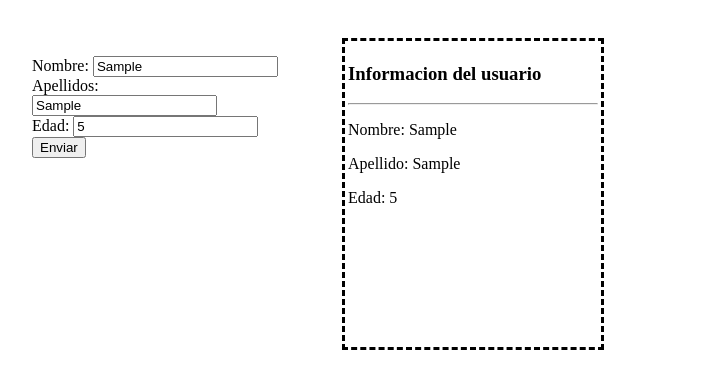
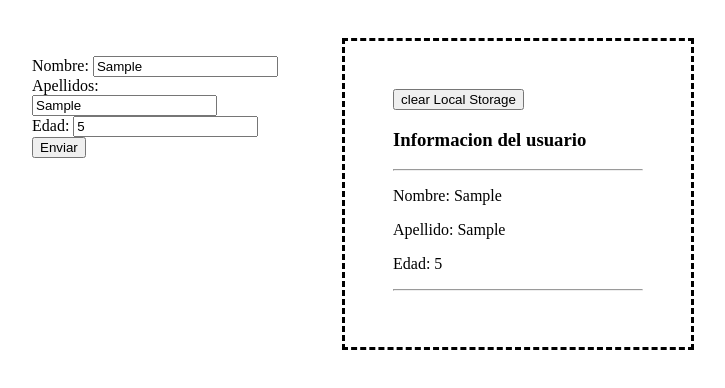
Before and after one commit to Jamaceat/RoadToAngular, a plain HTML site: page index.html in a window 1280 px wide. Both pictures are taken after typing "Sample", "Sample", "5" into the empty fields and a click on the input "Enviar". Shown: the whole page, without its empty margins (6-731 px from the left). Drawn offline with Linux system fonts and the light colour scheme.

Commit message:
localStorage management
minor details localStorage

```diff
--- a/index.html
+++ b/index.html
@@ -6,14 +6,15 @@
 		<style>
 			.box {
 				width: 250px;
-				height: 300px;
+				height: auto;
 				float: left;
 				margin: 30px;
 			}
 
 			.dashed {
 				border: 3px dashed black;
-				padding: 3px;
+
+				padding: 3rem;
 			}
 		</style>
 		<title>Document</title>
@@ -35,11 +36,9 @@
 			</form>
 		</div>
 		<div class="box dashed">
+			<button id="deleteLocal">clear Local Storage</button>
 			<h3>Informacion del usuario</h3>
 			<hr />
-			<p id="nombre">Nombre: <span></span></p>
-			<p id="apellido">Apellido: <span></span></p>
-			<p id="edad">Edad: <span></span></p>
 		</div>
 	</body>
 	<script type="text/javascript" src="index.js"></script>
--- a/index.js
+++ b/index.js
@@ -1,29 +1,70 @@
+let data = localStorage.getItem("usuarios");
+let box_dashed = document.querySelector(".dashed");
 let formulario = document.querySelector("#formulario");
-let box_dashed = document.querySelector(".dashed");
+let deleteStorageButton = document.querySelector("#deleteLocal");
 
-box_dashed.style.display = "none";
+const LOCAL_STORAGE_KEY = "usuarios";
 
-formulario.addEventListener("submit", (evt) => {
-	evt.preventDefault();
-	console.log("Evento submit enviado");
+let datos = getLocalStorage();
 
-	let nombre = document.querySelector("#nombre").value;
-	let apellido = document.querySelector("#apellido").value;
-	let edad = document.querySelector("#edad").value;
-	console.log(nombre, edad, apellido);
+if (datos) {
+	datos.forEach((usuario) => {
+		addToTable(usuario);
+	});
+	box_dashed.style.display = "block";
+}
 
-	let info = [nombre, apellido, edad];
+deleteStorageButton.addEventListener("click", (event) => {
+	Array.from(box_dashed.querySelectorAll("div.item")).forEach((x) => {
+		x.remove();
+	});
+	deleteLocalStorage();
+});
 
-	let show_info = Array.from(document.querySelectorAll(".dashed p span"));
+formulario.addEventListener("submit", (event) => {
+	event.preventDefault();
+	let nombre = formulario.querySelector("#nombre").value;
+	let apellido = formulario.querySelector("#apellido").value;
+	let edad = formulario.querySelector("#edad").value;
 
-	show_info.forEach((x, i) => {
-		x.textContent = info[i];
-	});
+	let usuario = { nombre, apellido, edad };
+	persist(usuario);
+});
 
-	// info.forEach((x) => {
-	// 	let p = document.createElement("p");
-	// 	p.append(x);
-	// 	box_dashed.append(p);
-	// });
-	box_dashed.style.display = "block";
-});
+box_dashed.style.display = "block";
+
+// function addUser() {
+// 	let row = createRow();
+// 	let contenedor = document.querySelector(".dashed");
+// 	contenedor.insertAdjacentHTML("beforeend", row);
+// }
+
+function persist(usuario) {
+	if (datos) setLocalStorage([...datos, usuario]);
+	else setLocalStorage([usuario]);
+	addToTable(usuario);
+}
+
+function addToTable(usuario) {
+	box_dashed.insertAdjacentHTML("beforeend", createRow(usuario));
+}
+
+function createRow(x) {
+	return `<div class="item">
+	<p id="nombre">Nombre: <span>${x.nombre}</span></p>
+	<p id="apellido">Apellido: <span>${x.apellido}</span></p>
+	<p id="edad">Edad: <span>${x.edad}</span></p>
+	<hr/></div>`;
+}
+
+function getLocalStorage() {
+	return JSON.parse(localStorage.getItem(LOCAL_STORAGE_KEY)); // Consigue el json de los datos guardados en el local storage
+}
+
+function setLocalStorage(usuarios) {
+	localStorage.setItem(LOCAL_STORAGE_KEY, JSON.stringify(usuarios));
+}
+
+function deleteLocalStorage() {
+	localStorage.clear();
+}
```
